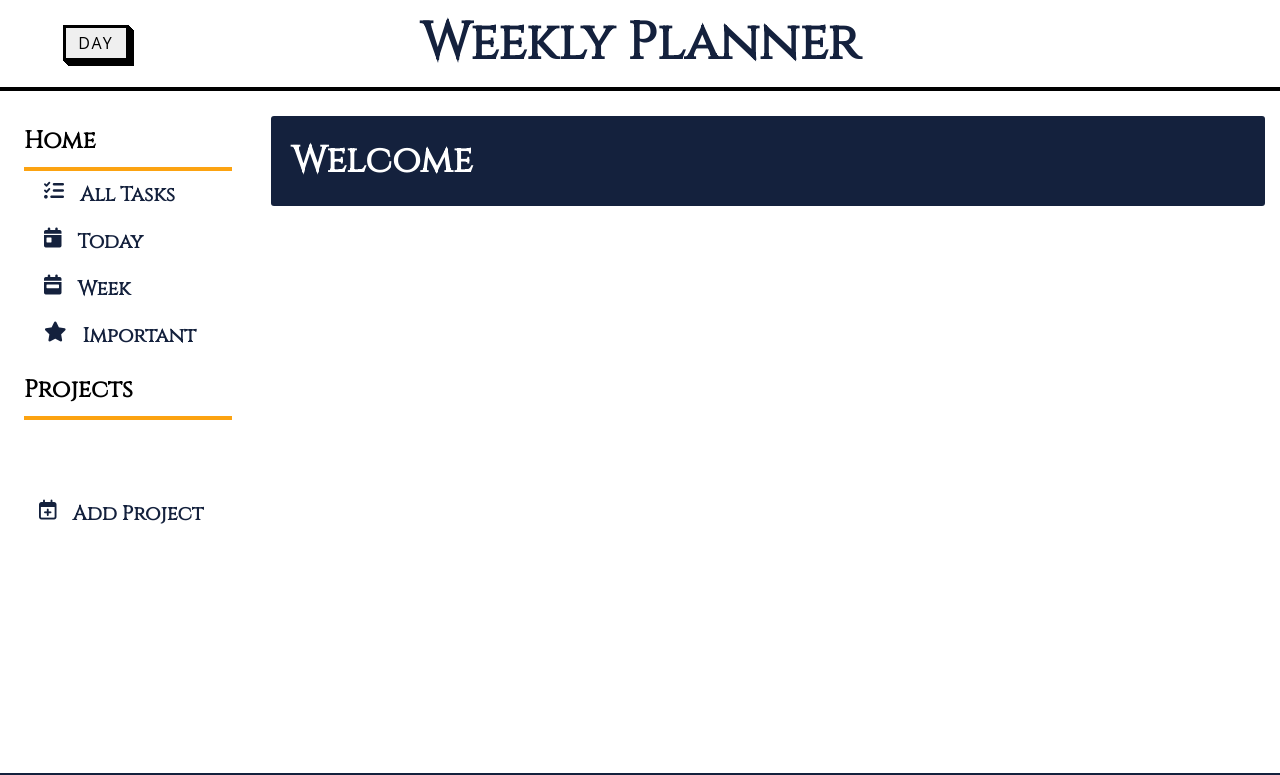
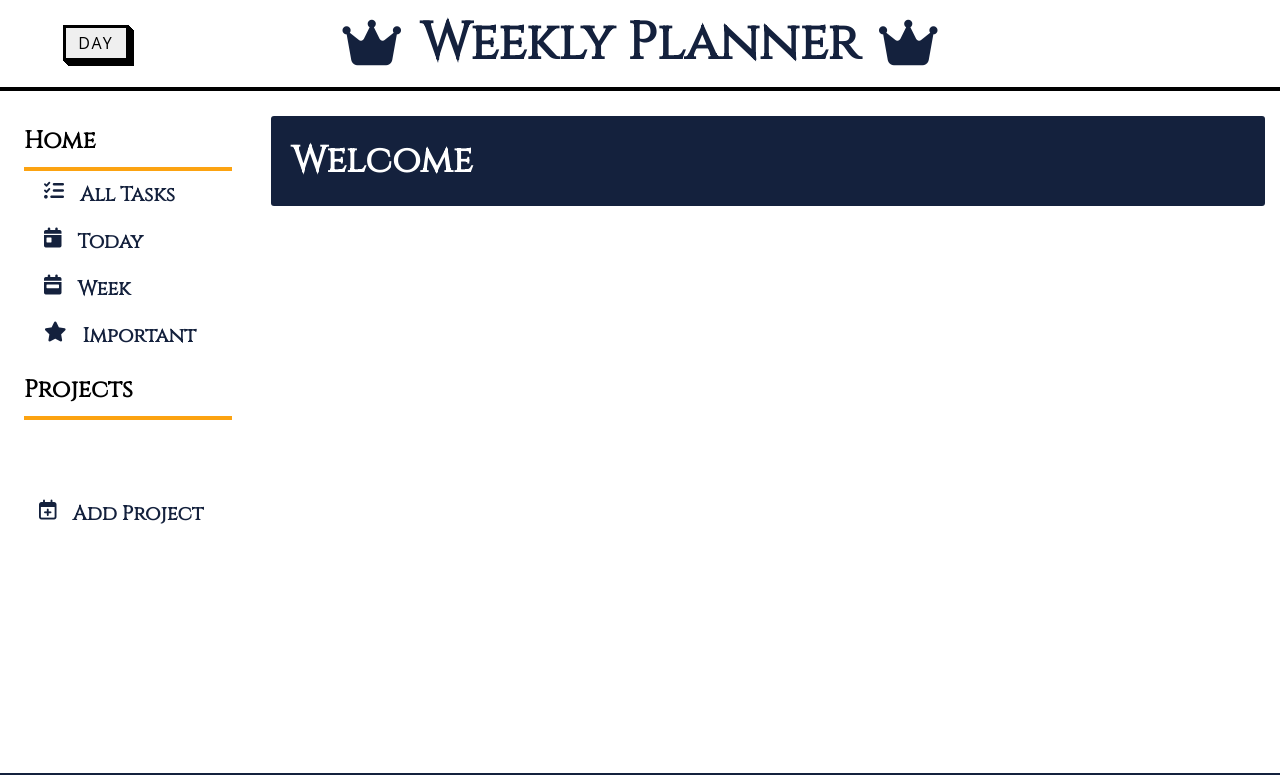
Before and after one commit to LuisFernandoVillalon/TodoList-TOD, a website built with webpack: page dist/index.html in a window 1280 px wide. Shown: the top 775 px of the page. Built offline with nearby package versions, Linux system fonts and the light colour scheme.

Commit message:
updated header title

```diff
--- a/dist/index.html
+++ b/dist/index.html
@@ -20,7 +20,11 @@
             <div class="start-menu-container">
                 <button id="themeBtn" class="theme-btn">Day</button>
             </div>
-            <div class="header-title">Weekly Planner</div>
+            <div class="header-title-container">
+                <i class="fa-solid fa-crown"></i>
+                <div class="header-title">Weekly Planner</div>
+                <i class="fa-solid fa-crown"></i>
+            </div>
 
         </div>
         <div class="menu-container">
--- a/dist/style.css
+++ b/dist/style.css
@@ -491,3 +491,9 @@ textarea {
         padding: 15px;
     }
 }
+.header-title-container {
+    display: flex;
+    justify-content: center;
+    align-items: center;
+    gap: 3%;
+}
```
